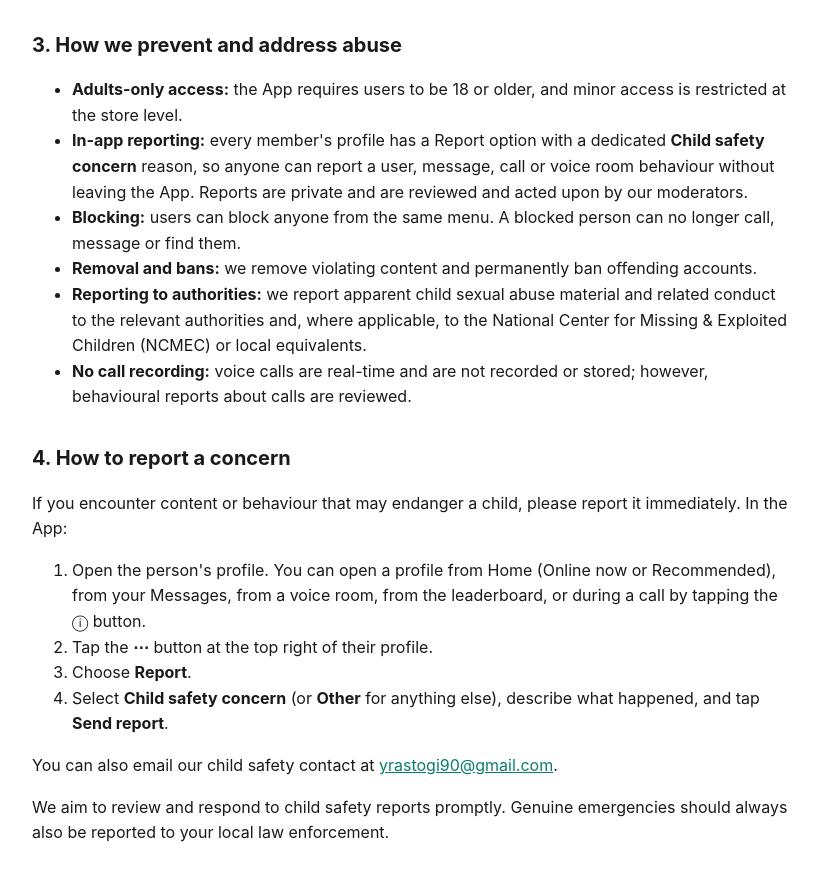
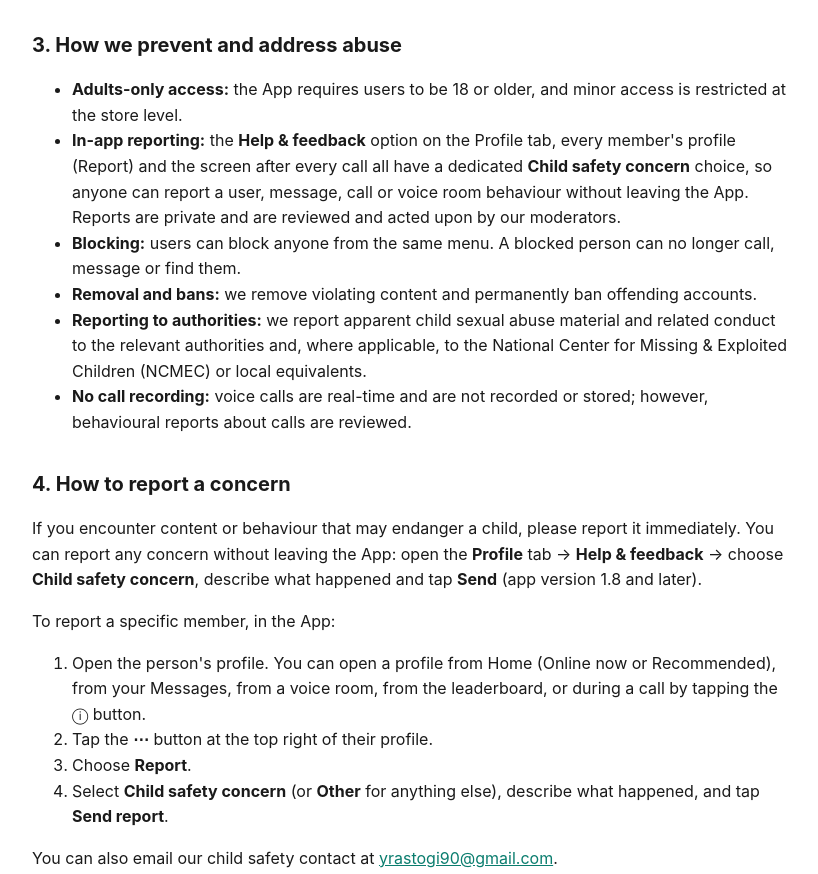
Before and after one commit to Yash1927/talkmate-privacy, a plain HTML site: page child-safety-policy.html in a window 1280 px wide. Shown: the part 588-1462 px from the top of the page, without its empty margins (228-1046 px from the left). Drawn offline with Linux system fonts and the light colour scheme.

Commit message:
Child safety: report any concern from Profile → Help & feedback, without leaving the app

```diff
--- a/child-safety-policy.html
+++ b/child-safety-policy.html
@@ -15,7 +15,7 @@
 </head>
 <body>
   <h1>Child Safety Standards Policy for TalkMate</h1>
-  <p class="muted">Last updated: 22 October 2026</p>
+  <p class="muted">Last updated: 3 November 2026</p>
 
   <p>TalkMate: Practice English (“TalkMate”, “the App”, “we”, “us”) is operated by
   Moonlit Studio. We have zero tolerance for child sexual abuse and exploitation
@@ -39,9 +39,10 @@
   <ul>
     <li><strong>Adults-only access:</strong> the App requires users to be 18 or
       older, and minor access is restricted at the store level.</li>
-    <li><strong>In-app reporting:</strong> every member's profile has a Report option
-      with a dedicated <strong>Child safety concern</strong> reason, so anyone can
-      report a user, message, call or voice room behaviour without leaving the App.
+    <li><strong>In-app reporting:</strong> the <strong>Help &amp; feedback</strong> option
+      on the Profile tab, every member's profile (Report) and the screen after every
+      call all have a dedicated <strong>Child safety concern</strong> choice, so anyone
+      can report a user, message, call or voice room behaviour without leaving the App.
       Reports are private and are reviewed and acted upon by our moderators.</li>
     <li><strong>Blocking:</strong> users can block anyone from the same menu. A blocked
       person can no longer call, message or find them.</li>
@@ -57,7 +58,11 @@
 
   <h2>4. How to report a concern</h2>
   <p>If you encounter content or behaviour that may endanger a child, please report
-  it immediately. In the App:</p>
+  it immediately. You can report any concern without leaving the App: open the
+  <strong>Profile</strong> tab → <strong>Help &amp; feedback</strong> → choose
+  <strong>Child safety concern</strong>, describe what happened and tap
+  <strong>Send</strong> (app version 1.8 and later).</p>
+  <p>To report a specific member, in the App:</p>
   <ol>
     <li>Open the person's profile. You can open a profile from Home (Online now or
       Recommended), from your Messages, from a voice room, from the leaderboard, or
```
